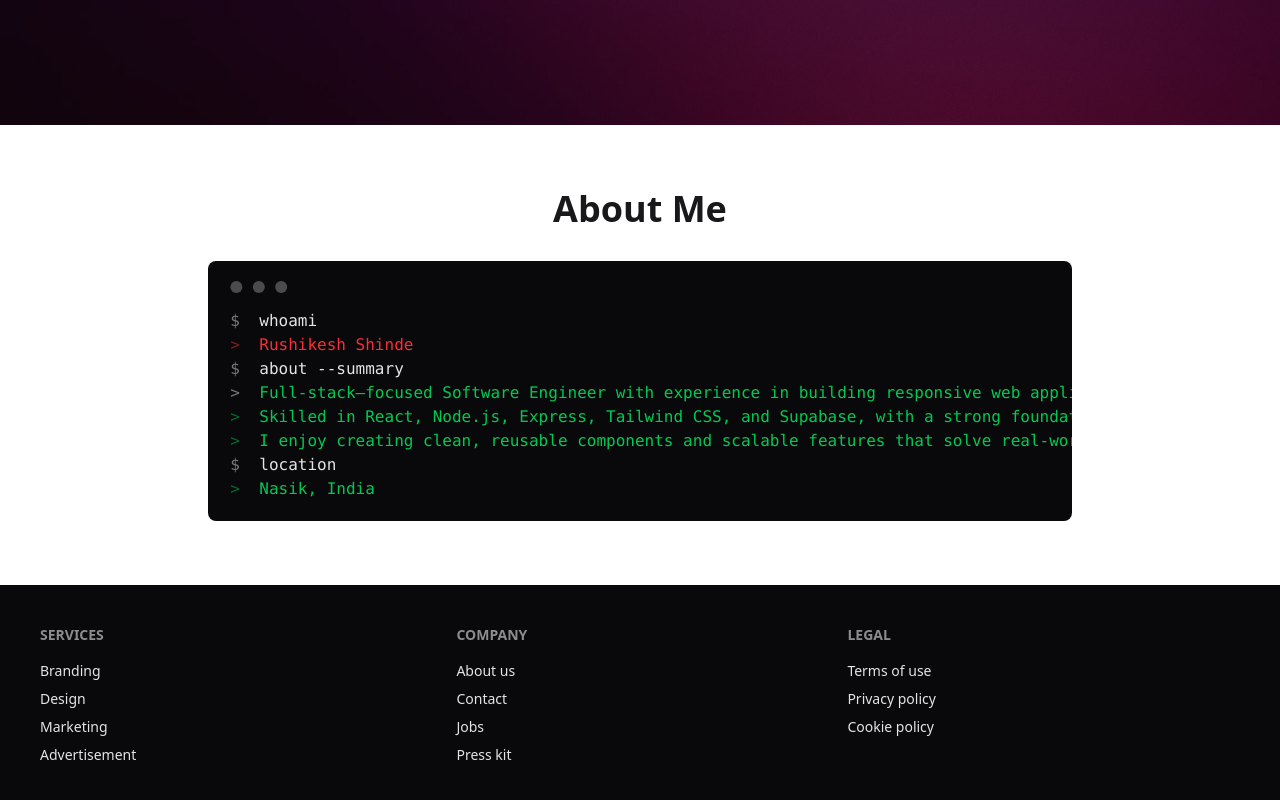
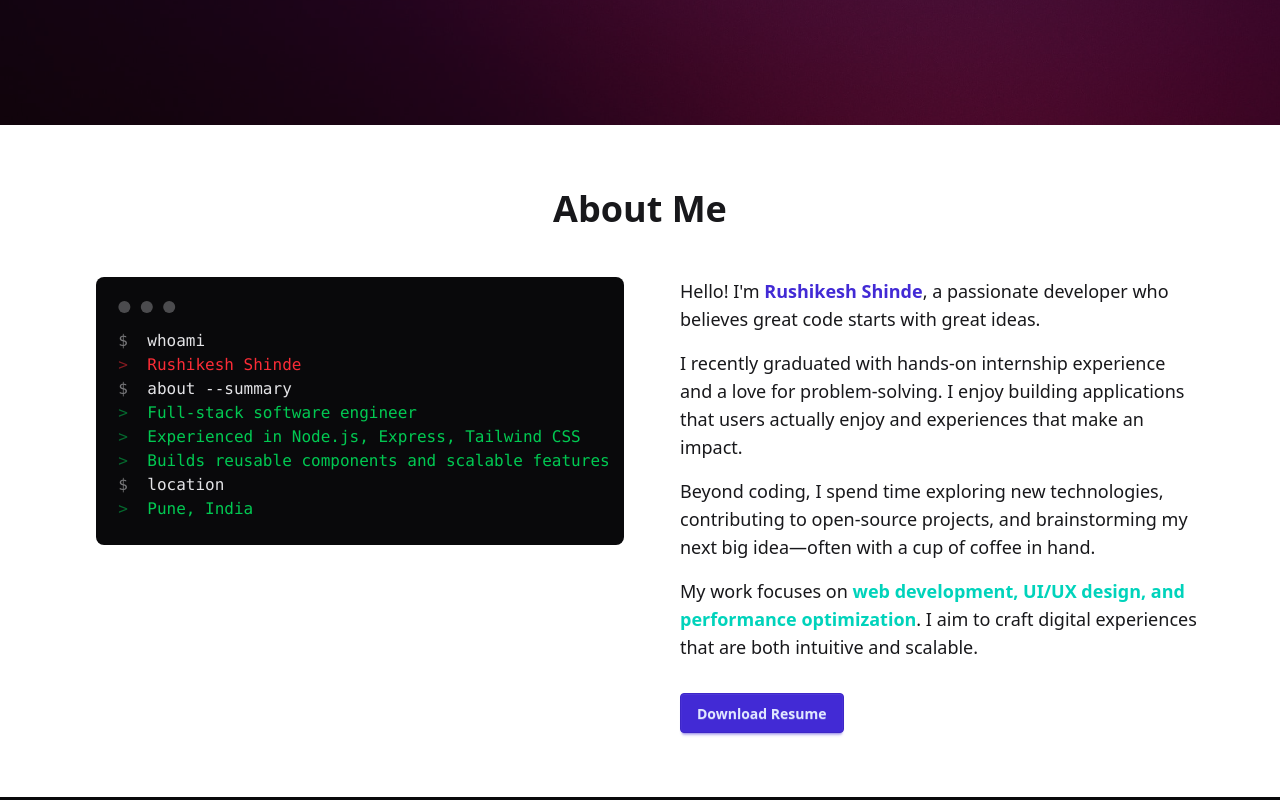
Before and after one commit to RushikeshShinde62/react-portfolio, a React (Vite) app: page / in a window 1280 px wide. Shown: the part 740-1540 px from the top of the page. Built offline with nearby package versions, Linux system fonts and the light colour scheme.

Commit message:
code snippet and about section done

```diff
--- a/src/App.jsx
+++ b/src/App.jsx
@@ -2,7 +2,7 @@ import { useState } from 'react'
 import './App.css'
 import Navbar from './Components/Navbar.jsx'
 import Hero from './Components/Hero.jsx'
-import Code from './Components/Code.jsx'
+import About from './Components/About.jsx'
 import Footer from './Components/Footer.jsx'
 
 function App() {
@@ -11,7 +11,7 @@ function App() {
     <>
       <Navbar />
       <Hero />
-      <Code />
+      <About />
 
       <Footer />
     </>
--- /dev/null
+++ b/src/Components/About.jsx
@@ -0,0 +1,40 @@
+import Code from './Code';
+
+export default function About() {
+  return (
+    <section className="max-w-6xl mx-auto px-4 py-16">
+      <h2 className="text-4xl font-bold mb-12 text-center">About Me</h2>
+
+      <div className="flex flex-col lg:flex-row items-start gap-10">
+        {/* Left: Code Component */}
+        <div className="w-full lg:w-1/2">
+          <Code />
+        </div>
+
+        {/* Right: Humanized story */}
+        <div className="w-full lg:w-1/2 flex flex-col justify-center space-y-4">
+          <p className="text-lg">
+            Hello! I'm <span className="font-semibold text-primary">Rushikesh Shinde</span>, a passionate developer who believes great code starts with great ideas.
+          </p>
+          <p className="text-lg">
+            I recently graduated with hands-on internship experience and a love for problem-solving. I enjoy building applications that users actually enjoy and experiences that make an impact.
+          </p>
+          <p className="text-lg">
+            Beyond coding, I spend time exploring new technologies, contributing to open-source projects, and brainstorming my next big idea—often with a cup of coffee in hand.
+          </p>
+          <p className="text-lg">
+            My work focuses on <span className="font-semibold text-accent">web development, UI/UX design, and performance optimization</span>. I aim to craft digital experiences that are both intuitive and scalable.
+          </p>
+          <a
+            href="/resume.pdf"
+            className="btn btn-primary w-max mt-4"
+            target="_blank"
+            rel="noopener noreferrer"
+          >
+            Download Resume
+          </a>
+        </div>
+      </div>
+    </section>
+  );
+}
--- a/src/Components/Code.jsx
+++ b/src/Components/Code.jsx
@@ -1,43 +1,33 @@
 export default function Code() {
   return (
-    <section className="max-w-4xl mx-auto px-4 py-16">
-      <h2 className="text-4xl font-bold mb-8 text-center">About Me</h2>
+    <section className="max-w-4xl mx-auto px-4">
+      <div className="mockup-code w-full text-sm py-6 md:text-base">
 
-      <div className="mockup-code w-full text-sm md:text-base">
-        <pre data-prefix="$">
+        <pre data-prefix="$" className="whitespace-nowrap overflow-x-auto">
           <code>whoami</code>
         </pre>
-        <pre data-prefix=">" className="text-red-500">
+        <pre data-prefix=">" className="text-red-500 whitespace-nowrap overflow-x-auto">
           <code>Rushikesh Shinde</code>
         </pre>
 
-        <pre data-prefix="$">
+        <pre data-prefix="$" className="whitespace-nowrap overflow-x-auto">
           <code>about --summary</code>
         </pre>
-        <pre data-prefix=">">
-          <code className="text-green-500">
-            Full-stack–focused Software Engineer with experience in building
-            responsive web applications using modern technologies.
-          </code>
+        <pre data-prefix=">" className="text-green-500 whitespace-nowrap overflow-x-auto">
+          <code>Full-stack software engineer</code>
         </pre>
-        <pre data-prefix=">" className="text-green-500">
-          <code>
-            Skilled in React, Node.js, Express, Tailwind CSS, and Supabase,
-            with a strong foundation in JavaScript and SQL.
-          </code>
+        <pre data-prefix=">" className="text-green-500 whitespace-nowrap overflow-x-auto">
+          <code>Experienced in Node.js, Express, Tailwind CSS</code>
         </pre>
-        <pre data-prefix=">" className="text-green-500">
-          <code>
-            I enjoy creating clean, reusable components and scalable
-            features that solve real-world problems.
-          </code>
+        <pre data-prefix=">" className="text-green-500 whitespace-nowrap overflow-x-auto">
+          <code>Builds reusable components and scalable features</code>
         </pre>
 
-        <pre data-prefix="$">
+        <pre data-prefix="$" className="whitespace-nowrap overflow-x-auto">
           <code>location</code>
         </pre>
-        <pre data-prefix=">" className="text-green-500">
-          <code>Nasik, India</code>
+        <pre data-prefix=">" className="text-green-500 whitespace-nowrap overflow-x-auto">
+          <code>Pune, India</code>
         </pre>
       </div>
     </section>
```
